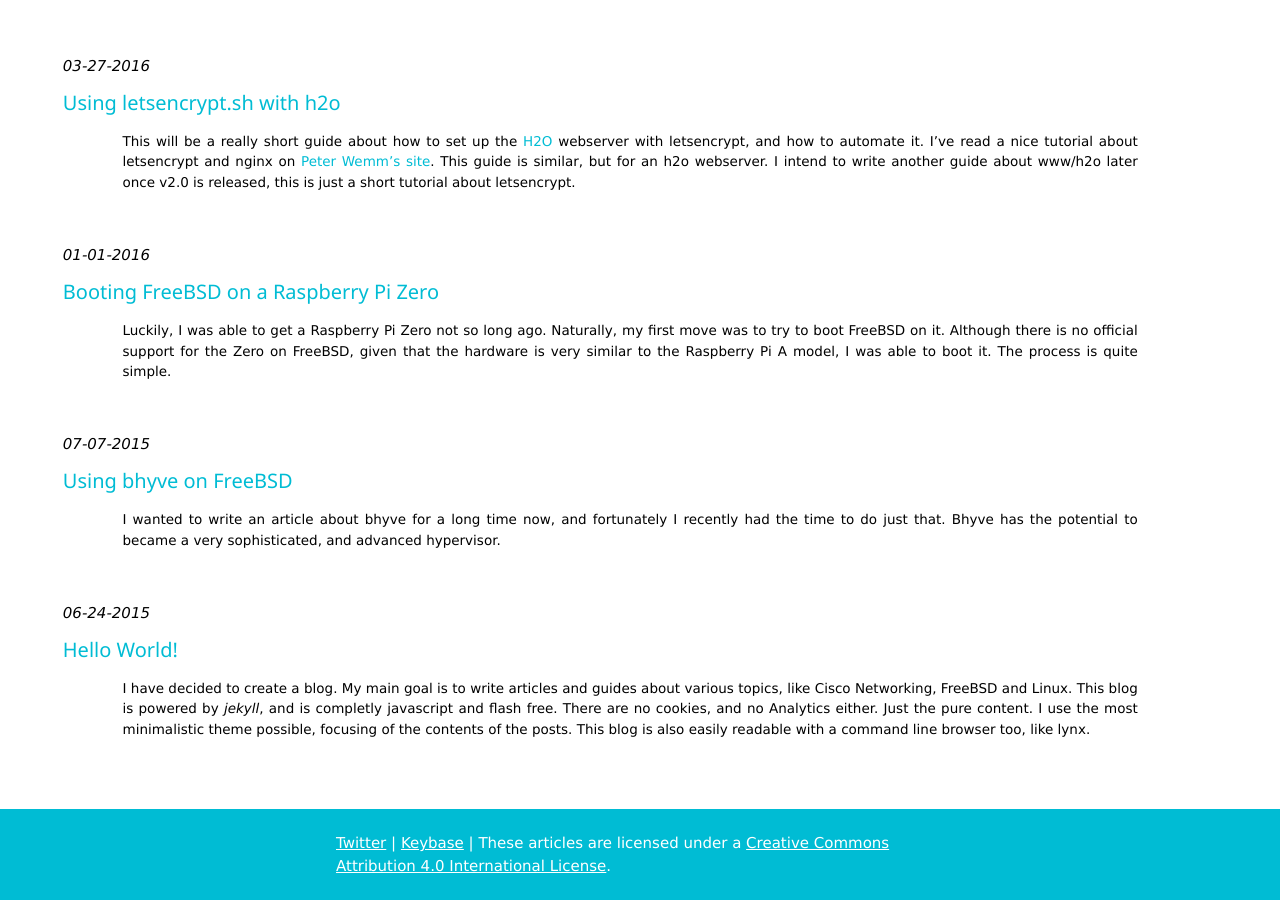
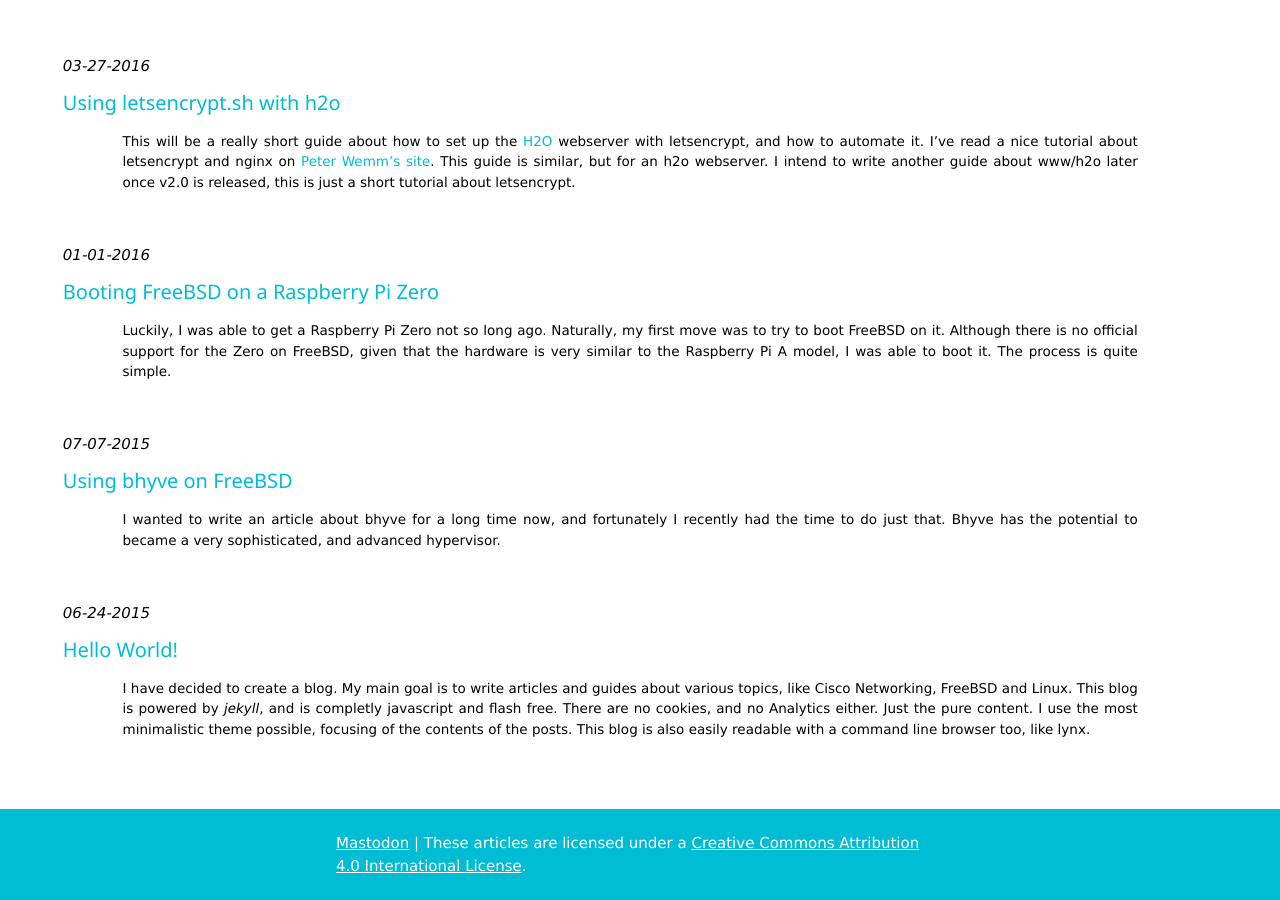
Before and after one commit to tetragir/tetragir.github.io, a Jekyll site: the page built from index.html, in a window 1280 px wide and 900 px high, scrolled down 2359 px. Built offline with Jekyll 4.4.1, drawn with Linux system fonts in a browser that asks for light colours.

Commit message:
Update social footer

```diff
--- a/_layouts/default.html
+++ b/_layouts/default.html
@@ -23,7 +23,7 @@
     </main>
     <footer class="w3-bar w3-cyan w3-text-white">
 	<p class="w3-bar-item" style="width:25%"></p>
-	<p class="w3-bar-item" style="width:50%"><a href="https://twitter.com/tetragir">Twitter</a> | <a href="https://keybase.io/tetragir">Keybase</a> | These articles are licensed under a <a rel="license" href="http://creativecommons.org/licenses/by/4.0/">Creative Commons Attribution 4.0 International License</a>. </p>
+	<p class="w3-bar-item" style="width:50%"><a rel="me" href="https://mastodon.tetragir.com/@tetragir">Mastodon</a> | These articles are licensed under a <a rel="license" href="http://creativecommons.org/licenses/by/4.0/">Creative Commons Attribution 4.0 International License</a>. </p>
 	<p class="w3-bar-item" style="width:25%"></p>
     </footer>
 </body>
```
